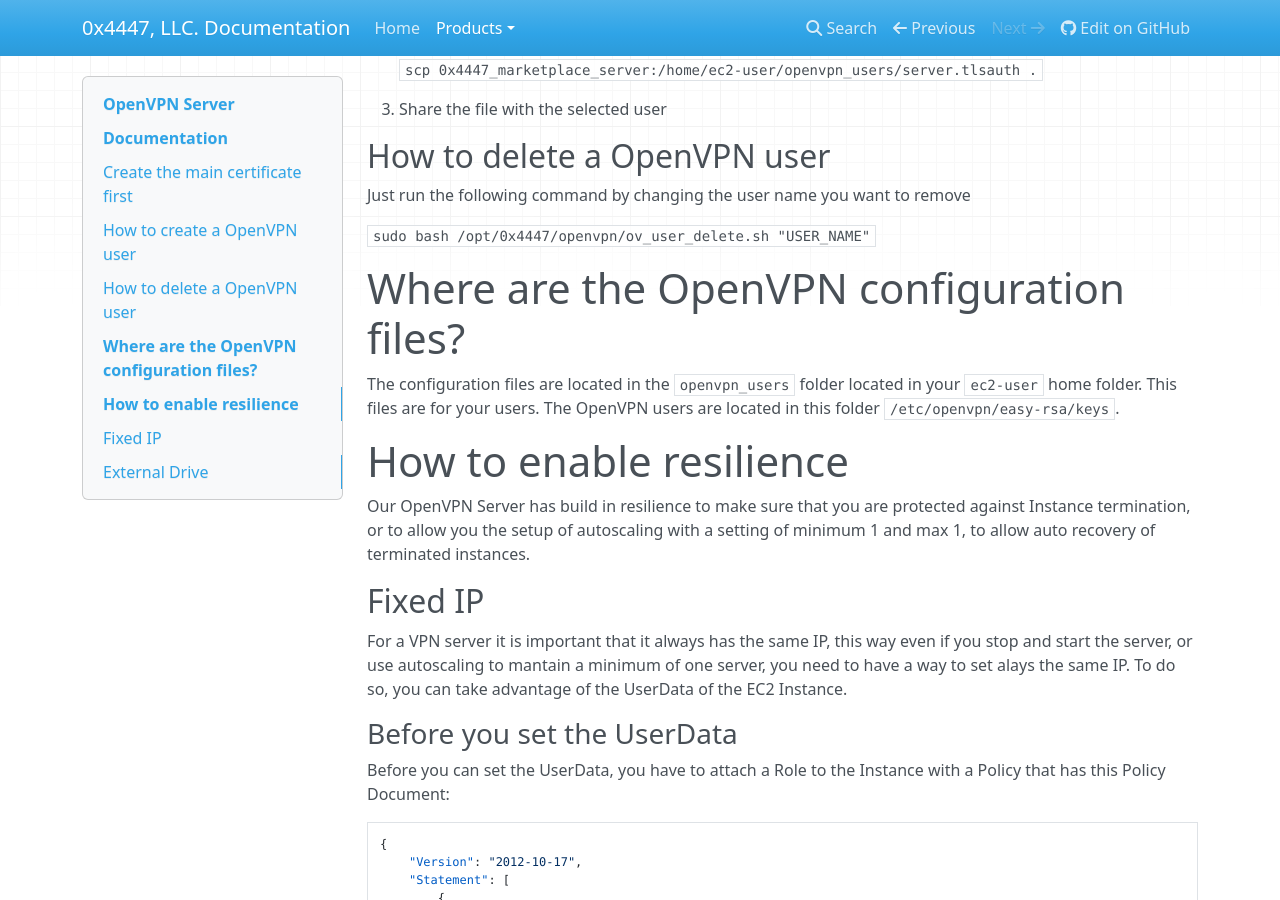
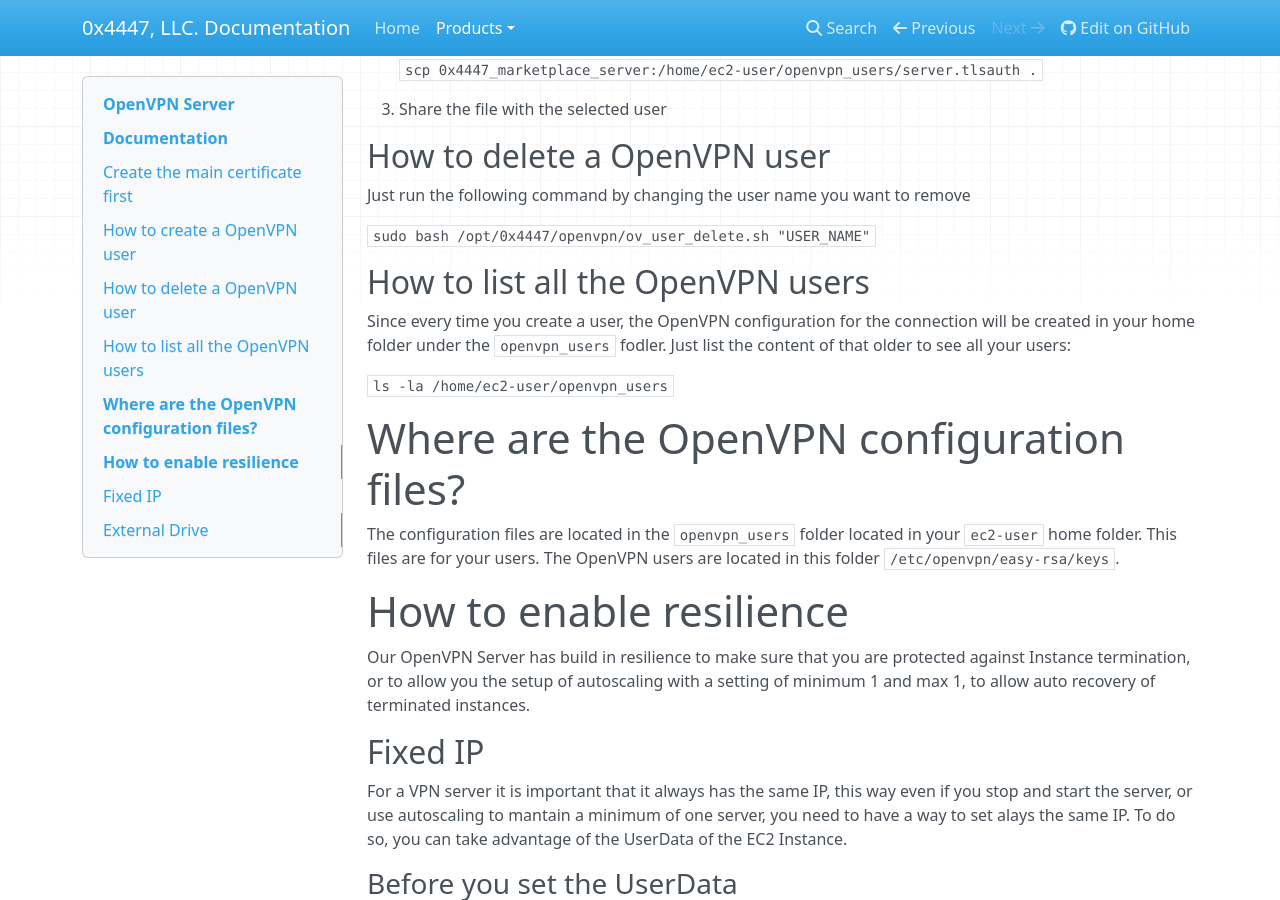
Before and after one commit to 0x4447-office/0x4447_webpage_documentation, an MkDocs documentation site: the page built from docs/products/openvpn-server.md, in a window 1280 px wide and 900 px high, scrolled down 1085 px. Built offline with MkDocs 1.6.1, drawn with Linux system fonts in a browser that asks for light colours; nearby versions of some CDN libraries.

Commit message:
Added listing explanation

```diff
--- a/docs/products/openvpn-server.md
+++ b/docs/products/openvpn-server.md
@@ -46,6 +46,12 @@ Create the main certificate by running this command, when prompted answer all th
 Just run the following command by changing the user name you want to remove
 
 `sudo bash /opt/0x4447/openvpn/ov_user_delete.sh "USER_NAME"`
+
+## How to list all the OpenVPN users
+
+Since every time you create a user, the OpenVPN configuration for the connection will be created in your home folder under the `openvpn_users` fodler. Just list the content of that older to see all your users:
+
+` ls -la /home/ec2-user/openvpn_users`
 
 # Where are the OpenVPN configuration files?
 
```
